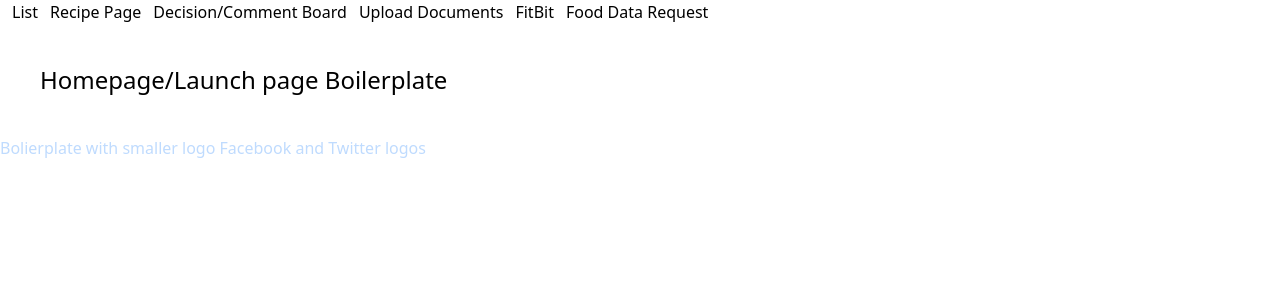
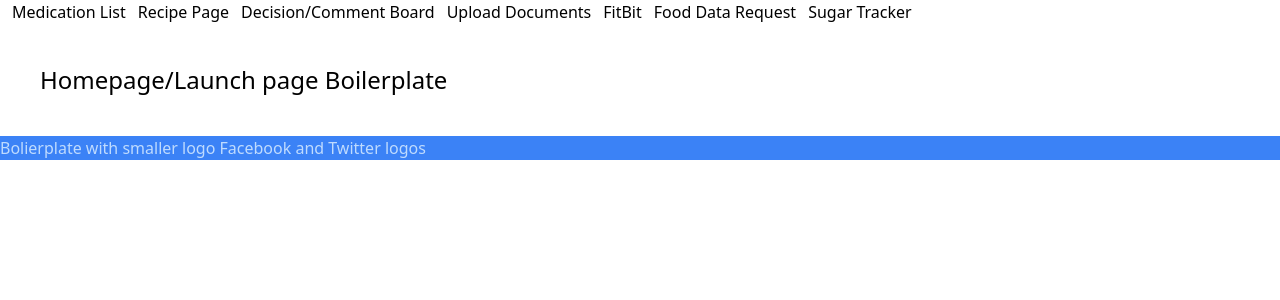
Before and after one commit to IamAudra/sugar-tracker, a React (Create React App) app: page / in a window 1280 px wide. Shown: the top 300 px of the page. Built offline with nearby package versions, Linux system fonts and the light colour scheme.

Commit message:
Server.mjs file created. App pages reformatted. Backend branch created.

```diff
--- a/craco.config.js
+++ b/craco.config.js
@@ -7,4 +7,5 @@ module.exports = {
             ],
         },
     },
+
 }
--- a/package.json
+++ b/package.json
@@ -8,7 +8,8 @@
     "@testing-library/jest-dom": "^5.11.4",
     "@testing-library/react": "^11.1.0",
     "@testing-library/user-event": "^12.1.10",
-    "autoprefixer": "^9.0.0",
+    "autoprefixer": "9",
+    "express": "^4.17.1",
     "postcss": "7",
     "react": "^17.0.1",
     "react-dom": "^17.0.1",
--- a/src/App.js
+++ b/src/App.js
@@ -1,18 +1,17 @@
 import {Route, Switch} from 'react-router-dom'
 import {Homepage} from "./Pages/Homepage"
-import {MedicationResults} from "./Pages/DataResults"
-import {FitBit} from "./Pages/DataResults"
-import {SugarTracker} from "./Pages/DataResults";
+import {MedicationResults, SugarTracker, RecipePages, FitBit} from "./Pages/DataResults"
+
+function App() {
 
 
-function App() {
     return (
         <Switch>
             <Route exact path="/" component={Homepage}/>
-            <Route exaxt path="Pages" component={MedicationResults}/>
-            <Route exact path="Pages/DataResults" component={FitBit}/>
-
-
+            <Route exact path="bit" component={FitBit}/>
+            <Route exact path="sugar" component={SugarTracker}/>
+            <Route exact path="medication" component={MedicationResults}/>
+            <Route exact path="recipes" component={RecipePages}/>
         </Switch>
 
     );
--- a/src/Components/Footer.js
+++ b/src/Components/Footer.js
@@ -1,5 +1,5 @@
-
 export const Footer =() => (
 
-<div className="text-blue-200"> Bolierplate with smaller logo Facebook and Twitter logos </div>
+<div className="text-blue-200 bg-blue-500">
+    Bolierplate with smaller logo Facebook and Twitter logos </div>
 )
--- a/src/Components/NavBar.js
+++ b/src/Components/NavBar.js
@@ -1,12 +1,24 @@
+import {Link} from "react-router-dom"
+
 export const NavBar = () => (
     <div className ="flex">
         <ul className="flex">
-            <li className="ml-3"> List</li>
-            <li className="ml-3"> Recipe Page</li>
-            <li className="ml-3"> Decision/Comment Board</li>
-            <li className="ml-3"> Upload Documents</li>
-            <li className="ml-3"> FitBit</li>
-            <li className="ml-3"> Food Data Request</li>
+            <li className="ml-3">
+            <Link to="/"> Medication List</Link>
+            </li>
+            <li className="ml-3">
+                <Link to ="/DataResults">Recipe Page</Link></li>
+            <li className="ml-3">
+                Decision/Comment Board</li>
+            <li className="ml-3">
+                Upload Documents</li>
+            <li className="ml-3">
+                <Link to ="/Bit">FitBit</Link></li>
+            <li className="ml-3">
+                <Link to ="/DataResults">Food Data Request</Link></li>
+            <li className="ml-3">
+                <Link to ="Pages">Sugar Tracker</Link>
+           </li>
         </ul>
 </div>
 )
--- a/src/Pages/DataResults/FitBit.js
+++ /dev/null
@@ -1,7 +0,0 @@
-export const FitBit = () => (
-
-        <div>
-            className="p-10 text-black text-2xl">
-            Import FitBit API
-        </div>
-    )
--- a/src/Pages/DataResults/RecipePages.js
+++ b/src/Pages/DataResults/RecipePages.js
@@ -1,9 +1,16 @@
+import  {Footer, NavBar} from "../../Components";
+
 export const RecipePages = () => (
-
-        <div className="p-10">
+    <>
+        <NavBar/>
+        <div className="p-10 bg-blue-700">
             Links for Diabetic Friendly Recipes
             Favorite Option?
             Connect to Sugar Tracker result?
             Connect to Fitbit Food result?
         </div>
-    )
+        <Footer/>
+
+    </>
+
+)
--- a/src/Pages/DataResults/SugarTracker.js
+++ b/src/Pages/DataResults/SugarTracker.js
@@ -1,9 +1,15 @@
+import {Footer, NavBar} from "../../Components";
+
 export const SugarTracker = () => (
-
-        <div className="p-10">
+    <>
+        <NavBar/>
+        <div className="p-10 bg-blue-600" >
             Sugar Tracker
             Input Food Data
             ESHA API to get data
+        </div>
+        <Footer/>
+    </>
 
-        </div>
+
     )
--- a/src/Pages/DataResults/index.js
+++ b/src/Pages/DataResults/index.js
@@ -1,4 +1,4 @@
-export {FitBit} from './FitBit'
+export {FitBit} from './selections/FitBit'
 export {MedicationResults} from './MedicationResults'
 export  {RecipePages} from './RecipePages'
 export  {SugarTracker} from './SugarTracker'
--- /dev/null
+++ b/src/Pages/DataResults/selections/FitBit.js
@@ -0,0 +1,13 @@
+import {Footer, NavBar} from "../../../Components"
+
+export const FitBit = () => (
+
+    <>
+        <NavBar/>
+        <div  className="p-10 text-black bg-red text-2xl">
+            Import FitBit API
+        </div>
+        <Footer/>
+    </>
+
+)
--- /dev/null
+++ b/src/server.mjs
@@ -0,0 +1,8 @@
+import  express from 'express'
+
+const app = express ()
+const  PORT = process.env.PORT || 8080
+const  HOST = process.env.HOST || '0.0.0.0'
+
+app.get("/", (req, res) => res.send({response : "OK"}))
+app.listen(PORT,() => console.log(`Server on run http: //${HOST} :${PORT}`))
```
